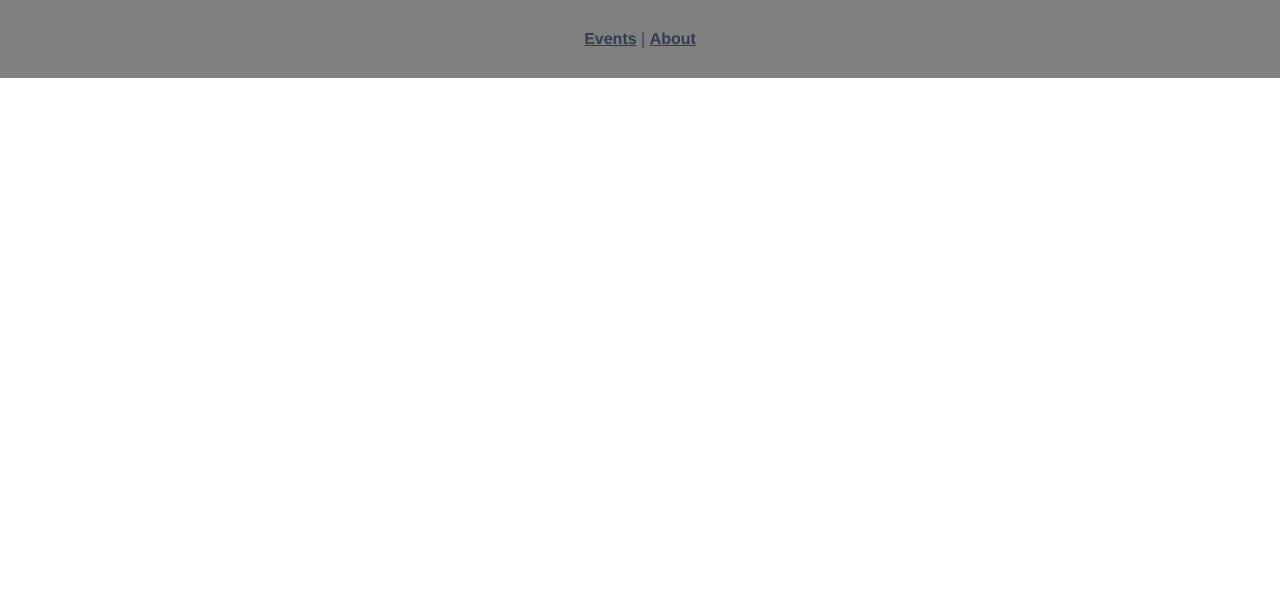
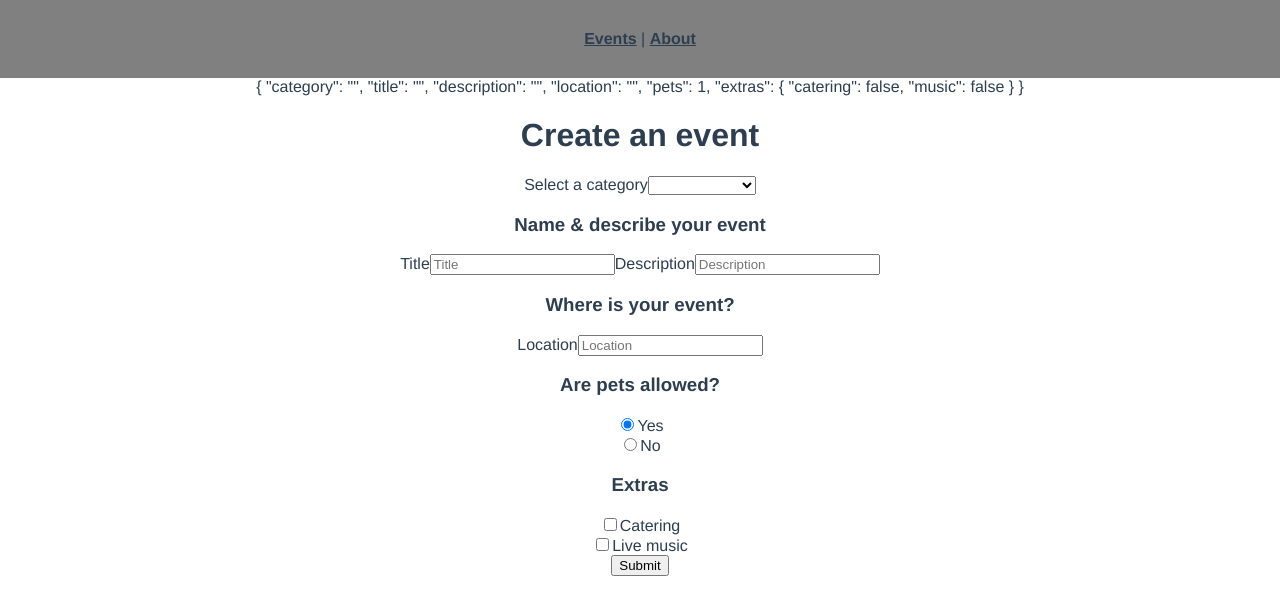
Before and after one commit to akashkhaitan/city-events-vue3, a Vue app: page /event/create-event in a window 1280 px wide. Before the commit this address had no page. Shown: the top 614 px of the page. Built offline with nearby package versions, Linux system fonts and the light colour scheme.

Commit message:
feat: updates in event page, added services + create event form

```diff
--- /dev/null
+++ b/src/components/BaseInput.vue
@@ -0,0 +1,25 @@
+<script setup>
+const props = defineProps({
+  label: {
+    type: String,
+    required: true,
+  },
+  modelValue: {
+    type: [String, Number],
+    default: "",
+  },
+});
+
+const emit = defineEmits(["update:modelValue"]);
+</script>
+
+<template>
+  <label>{{ label }}</label>
+  <input
+    v-bind="$attrs"
+    :value="modelValue"
+    :placeholder="label"
+    @input="emit('update:modelValue', $event.target.value)"
+    class="field"
+  />
+</template>
--- a/src/components/EventCard.vue
+++ b/src/components/EventCard.vue
@@ -1,18 +1,22 @@
 <script setup>
-import { ref } from 'vue'
 defineProps({
   event: {
     type: Object,
-    required: true
-  }
-})
+    required: true,
+  },
+});
 </script>
 
 <template>
-  <div class="event-card">
-    <h2>{{ event.title }}</h2>
-    <span>@{{ event.time }} on {{ event.date }}</span>
-  </div>
+  <RouterLink
+    :to="{ name: 'event-details', params: { id: event.id } }"
+    class="event-link"
+  >
+    <div class="event-card">
+      <h2>{{ event.title }}</h2>
+      <span>@{{ event.time }} on {{ event.date }}</span>
+    </div>
+  </RouterLink>
 </template>
 
 <style scoped>
@@ -27,4 +31,8 @@ defineProps({
   transform: scale(1.01);
   box-shadow: 0 3px 12px 0 rgba(0, 0, 0, 0.2);
 }
+.event-link {
+  color: #2c3e50;
+  text-decoration: none;
+}
 </style>
--- a/src/router/index.js
+++ b/src/router/index.js
@@ -1,24 +1,38 @@
-import { createRouter, createWebHistory } from 'vue-router'
-import EventListView from '../views/EventListView.vue'
-import AboutView from '../views/AboutView.vue'
+import { createRouter, createWebHistory } from "vue-router";
+import EventListView from "@/views/EventListView.vue";
+import AboutView from "@/views/AboutView.vue";
+import EventDetailsView from "@/views/EventDetailsView.vue";
+import CreateEventview from "@/views/CreateEventview.vue";
 
 const router = createRouter({
   history: createWebHistory(import.meta.env.BASE_URL),
   routes: [
     {
-      path: '/',
-      name: 'event-list',
-      component: EventListView
+      path: "/",
+      name: "event-list",
+      component: EventListView,
     },
     {
-      path: '/about',
-      name: 'about',
+      path: "/event/:id",
+      name: "event-details",
+      props: true,
+      component: EventDetailsView,
+    },
+    {
+      path: "/event/create-event",
+      name: "create-event",
+      props: true,
+      component: CreateEventview,
+    },
+    {
+      path: "/about",
+      name: "about",
       // route level code-splitting
       // this generates a separate chunk (About.[hash].js) for this route
       // which is lazy-loaded when the route is visited.
-      component: AboutView
-    }
-  ]
-})
+      component: AboutView,
+    },
+  ],
+});
 
-export default router
+export default router;
--- /dev/null
+++ b/src/services/EventService.js
@@ -0,0 +1,19 @@
+import axios from "axios";
+
+const apiClient = axios.create({
+  baseURL: "https://my-json-server.typicode.com/Code-Pop/Real-World_Vue-3",
+  withCredentials: false,
+  headers: {
+    Accept: "application/json",
+    "Content-Type": "application/json",
+  },
+});
+
+export default {
+  getEvents() {
+    return apiClient.get("/events");
+  },
+  getEvent(id) {
+    return apiClient.get("/events/" + id);
+  },
+};
--- /dev/null
+++ b/src/views/CreateEventview.vue
@@ -0,0 +1,80 @@
+<script setup>
+import BaseInput from "@/components/BaseInput.vue";
+import { ref } from "vue";
+
+const categories = ref([
+  "sustainability",
+  "nature",
+  "animal welfare",
+  "housing",
+  "education",
+  "food",
+  "community",
+]);
+
+const event = ref({
+  category: "",
+  title: "",
+  description: "",
+  location: "",
+  pets: 1,
+  extras: {
+    catering: false,
+    music: false,
+  },
+});
+</script>
+
+<template>
+  <div>
+    {{ event }}
+    <h1>Create an event</h1>
+    <form>
+      <label>Select a category</label>
+      <select v-model="event.category">
+        <option
+          v-for="option in categories"
+          :value="option"
+          :key="option"
+          :selected="option === event.category"
+        >
+          {{ option }}
+        </option>
+      </select>
+
+      <h3>Name & describe your event</h3>
+
+      <BaseInput label="Title" v-model="event.title" type="text" />
+
+      <BaseInput label="Description" v-model="event.description" type="text" />
+
+      <h3>Where is your event?</h3>
+
+      <BaseInput v-model="event.location" label="Location" type="text" />
+
+      <h3>Are pets allowed?</h3>
+      <div>
+        <input type="radio" v-model="event.pets" :value="1" name="pets" />
+        <label>Yes</label>
+      </div>
+
+      <div>
+        <input type="radio" v-model="event.pets" :value="0" name="pets" />
+        <label>No</label>
+      </div>
+
+      <h3>Extras</h3>
+      <div>
+        <input type="checkbox" v-model="event.extras.catering" class="field" />
+        <label>Catering</label>
+      </div>
+
+      <div>
+        <input type="checkbox" v-model="event.extras.music" class="field" />
+        <label>Live music</label>
+      </div>
+
+      <button type="submit">Submit</button>
+    </form>
+  </div>
+</template>
--- /dev/null
+++ b/src/views/EventDetailsView.vue
@@ -0,0 +1,30 @@
+<script setup>
+import { ref, onMounted } from "vue";
+import EventService from "@/services/EventService.js";
+
+const props = defineProps({
+  id: {
+    required: true,
+  },
+});
+
+const event = ref(null);
+
+onMounted(() => {
+  EventService.getEvent(props.id)
+    .then((response) => {
+      event.value = response.data;
+    })
+    .catch((error) => {
+      console.log(error);
+    });
+});
+</script>
+
+<template>
+  <div v-if="event">
+    <h1>{{ event.title }}</h1>
+    <p>{{ event.time }} on {{ event.date }} @ {{ event.location }}</p>
+    <p>{{ event.description }}</p>
+  </div>
+</template>
--- a/src/views/EventListView.vue
+++ b/src/views/EventListView.vue
@@ -1,15 +1,12 @@
 <script setup>
 import EventCard from "@/components/EventCard.vue";
-import axios from "axios";
+import EventService from "@/services/EventService";
 import { onMounted, ref } from "vue";
 
 const events = ref(null);
 
 onMounted(() => {
-  axios
-    .get(
-      "https://my-json-server.typicode.com/akashkhaitan/city-events-vue3/events"
-    )
+  EventService.getEvents()
     .then((response) => (events.value = response.data))
     .catch((error) => console.log(error));
 });
@@ -18,6 +15,10 @@ onMounted(() => {
 <template>
   <main>
     <h1>Events for Good</h1>
+    <RouterLink :to="{ name: 'create-event' }">
+      <button>Create Event</button>
+    </RouterLink>
+
     <div class="events">
       <EventCard
         v-for="event in events"
```
